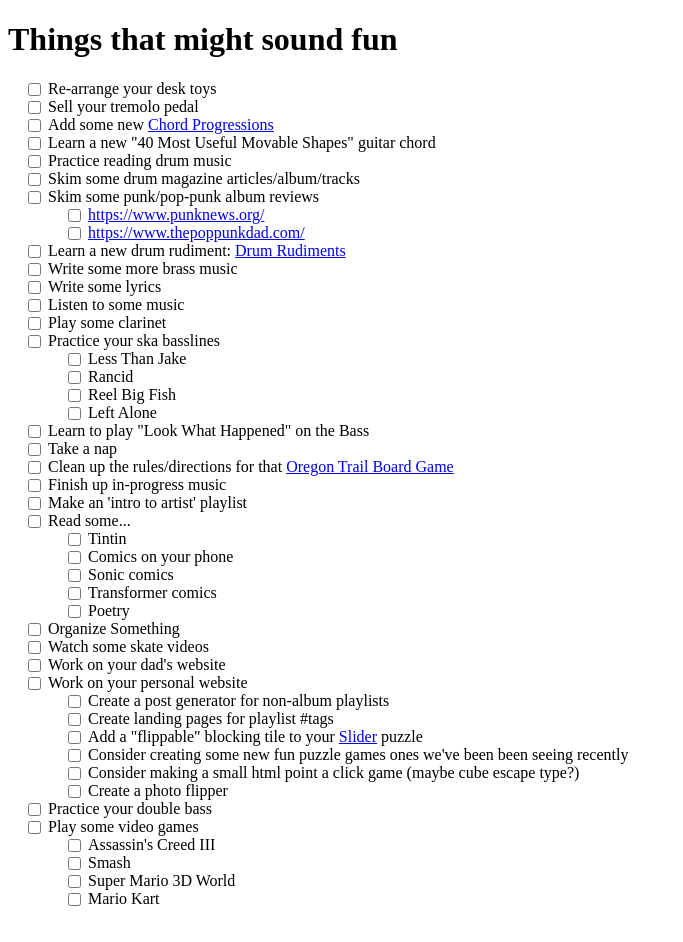
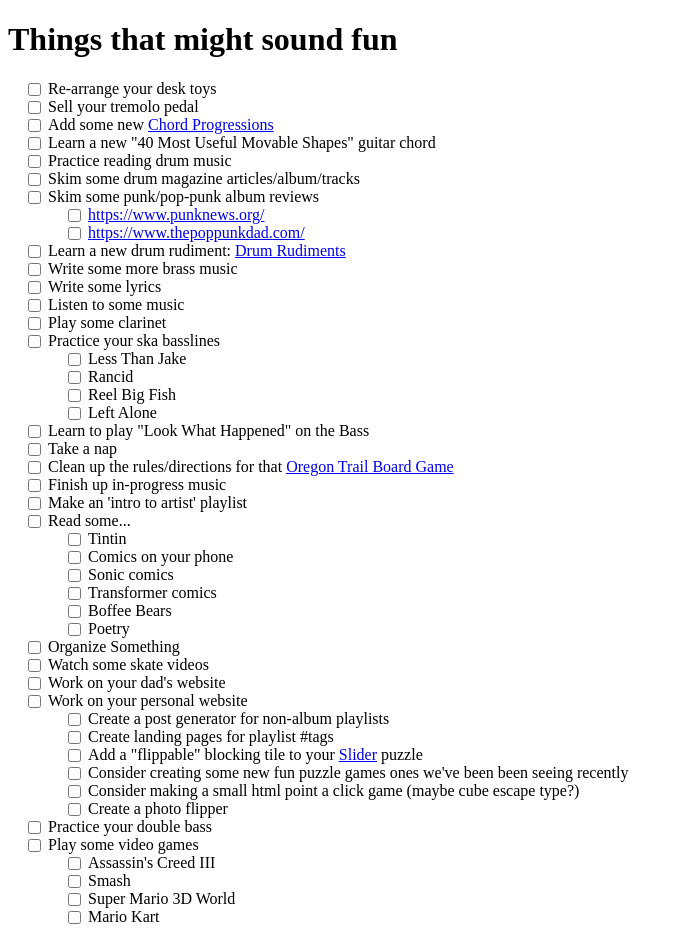
Before and after one commit to brgibson/www, a Jekyll site: the page built from todos/index.html, in a window 1280 px wide. Shown: the whole page, without its empty margins (0-683 px from the left). Built offline with Jekyll 4.4.1, drawn with Linux system fonts in a browser that asks for light colours.

Commit message:
todos - boffee bears

```diff
--- a/todos/index.html
+++ b/todos/index.html
@@ -63,6 +63,7 @@
             <li><label><input type="checkbox">Comics on your phone</label></li>
             <li><label><input type="checkbox">Sonic comics</label></li>
             <li><label><input type="checkbox">Transformer comics</label></li>
+            <li><label><input type="checkbox">Boffee Bears</label></li>
             <li><label><input type="checkbox">Poetry</label></li>
         </ul>
     </li>
```
